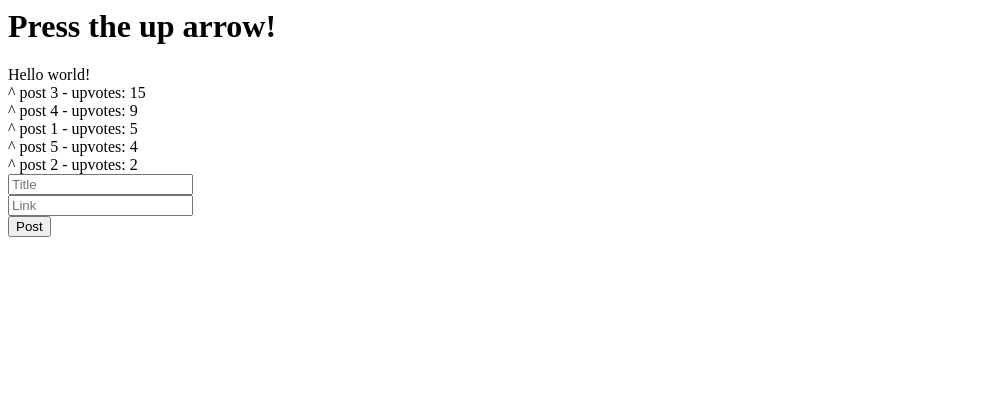
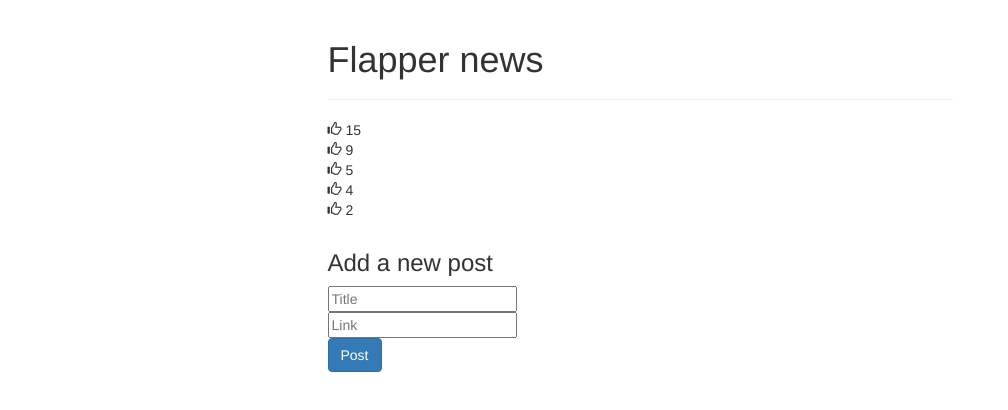
Before and after one commit to chouchua/upVote, a website: page upvote.html in a window 1280 px wide. Shown: the whole page, without its empty margins (0-1008 px from the left). Drawn offline with nearby package versions, Linux system fonts and the light colour scheme.

Commit message:
updated style

```diff
--- a/upvote.html
+++ b/upvote.html
@@ -1,31 +1,40 @@
 <html>
   <head>
     <title>My Angular App!</title>
+    <link rel="stylesheet" href="https://maxcdn.bootstrapcdn.com/bootstrap/3.3.4/css/bootstrap.min.css">
+
     <script src="http://ajax.googleapis.com/ajax/libs/angularjs/1.3.0-rc.4/angular.min.js"></script>
     <script src="app.js"></script>
+    <style> .glyphicon-thumbs-up {cursor:pointer}</style>
   </head>
   <body ng-app="flapperNews" ng-controller="MainCtrl">
-	<h1>Press the up arrow!</h1>
-    <div>
-      {{test}}
+    <div class="row">
+      <div class="col-md-6 col-md-offset-3">
+        <div class="page-header">
+          <h1>Flapper news</h1>
         </div>
         <div ng-repeat="post in posts | orderBy:'-upvotes'">
-    <span ng-click="incrementUpvotes(post)">^</span>
+          <span class="glyphicon glyphicon-thumbs-up" ng-click="incrementUpvotes(post)"></span>
+          {{post.upvotes}}
+          <span style="font-size:20px; margin-left:10px;"
             <a ng-show="post.link" href="{{post.link}}">
             {{post.title}}
             </a>
             <span ng-hide="post.link">
             {{post.title}}
             </span>
-    - upvotes: {{post.upvotes}}
+          </span>
         </div>
 
-<form ng-submit="addPost()">
+      <form ng-submit="addPost()" style="margin-top:30px;">
+        <h3>Add a new post</h3>
+        <div class="form-group">
           <input type="text" placeholder="Title" ng-model="title"></input>
           <br>
           <input type="text" placeholder="Link" ng-model="link"></input>
           <br>
-  <button type="submit">Post</button>
+          <button type="submit" class="btn btn-primary">Post</button>
+        </div>
       </form>
   </body>
 </html>
```
Lines whose indentation alone changed are shown as unchanged.
